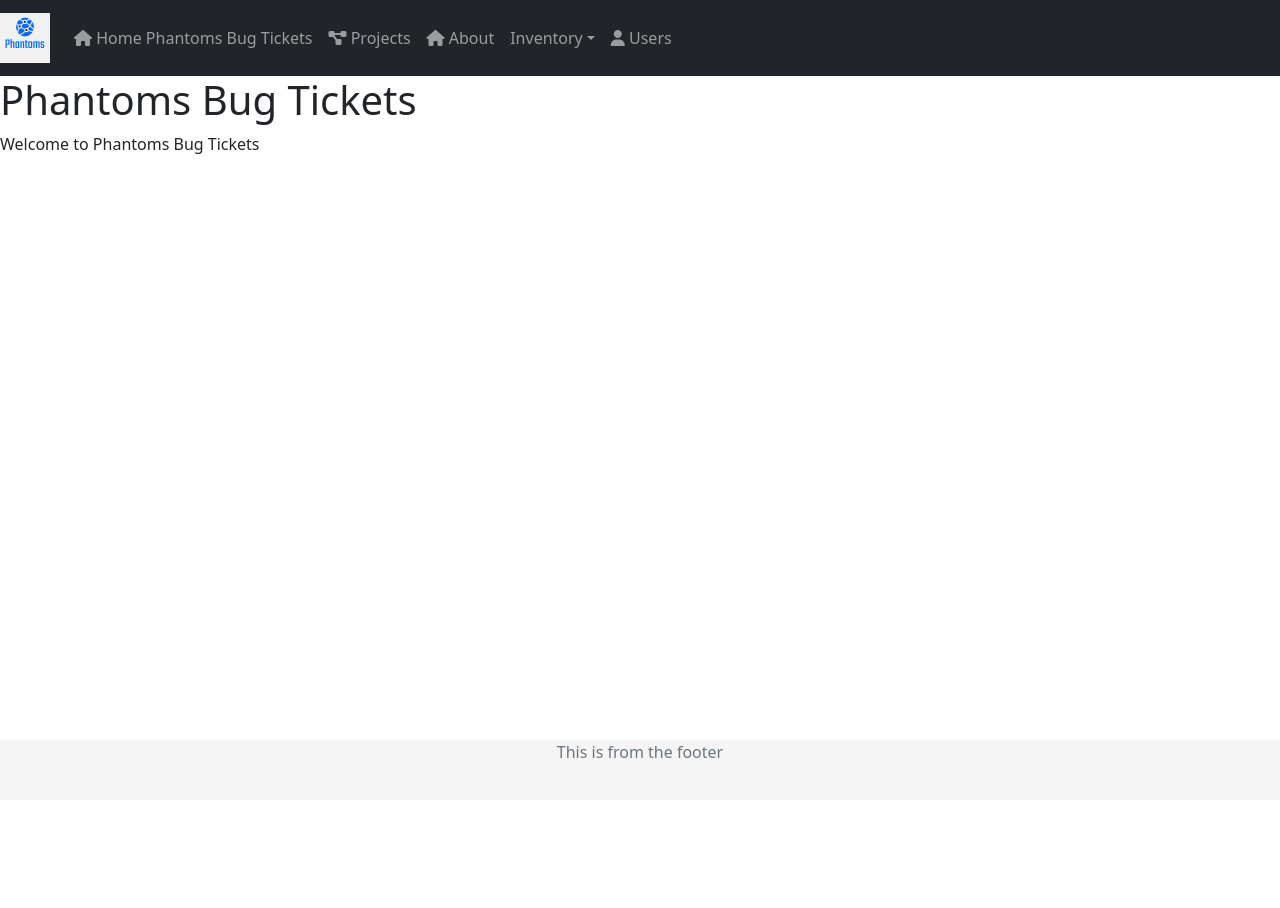
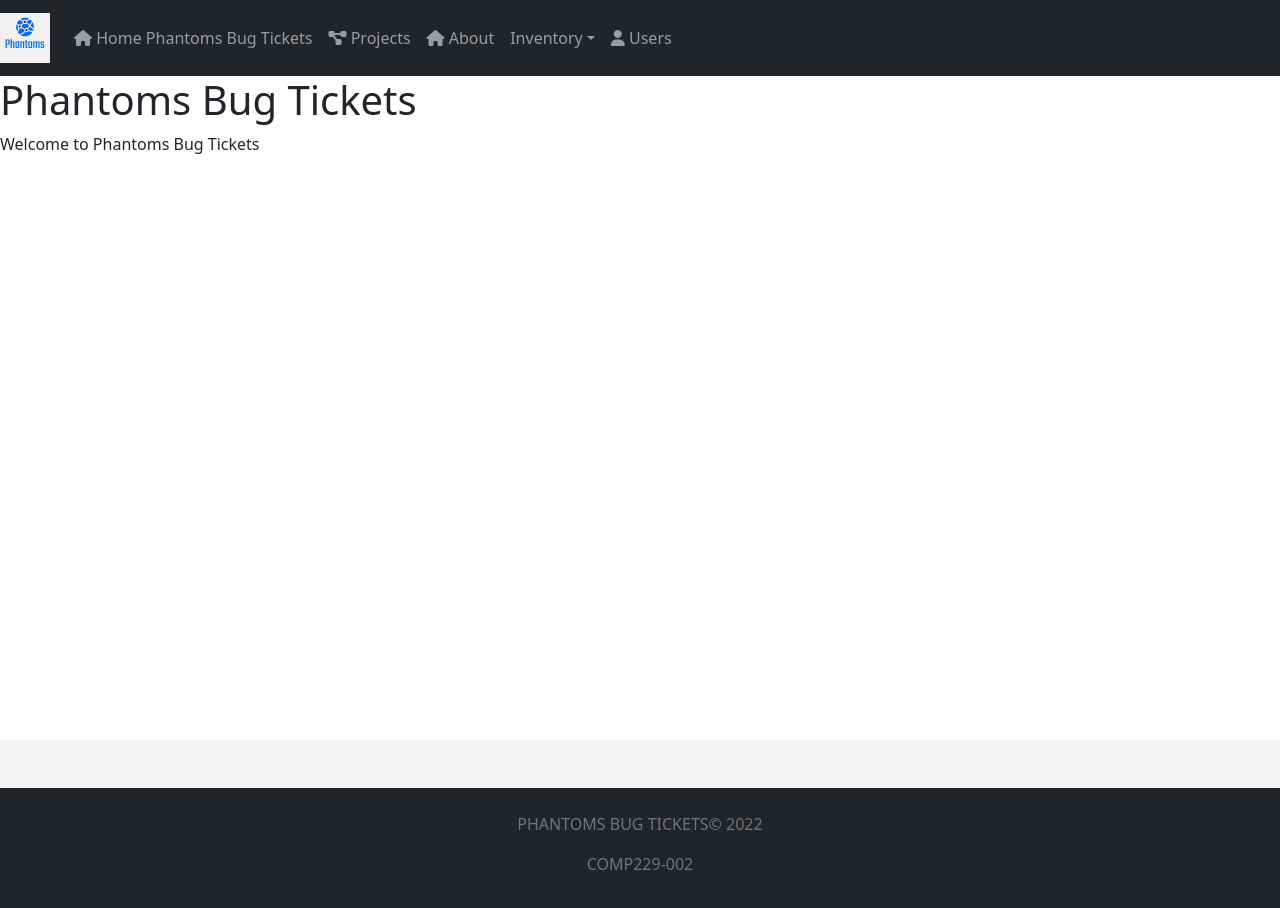
Before and after one commit to AtakanAytar/AngularPhantoms, an Angular app: page / in a window 1280 px wide. Shown: the top 908 px of the page. Before the commit the page ends 800 px from the top, so only its background shows below. Built offline with nearby package versions, Linux system fonts and the light colour scheme.

Commit message:
Landing page with Angular. Footer

```diff
--- a/src/app/components/partials/footer.component.html
+++ b/src/app/components/partials/footer.component.html
@@ -1,17 +1,8 @@
-<br>
-<br>
 <br>
 
 <footer class="footer">
-  <div class="container">
-      <p class="text-muted text-center">This is from the footer</p>
+  <div class="mt-5 p-4 bg-dark text-white text-left">
+      <p class="text-muted text-center">PHANTOMS BUG TICKETS© 2022 </p>
+      <p class="text-muted text-center">COMP229-002 </p>
   </div>
 </footer>
-<!-- <script src="/jquery/dist/jquery.slim.min.js"></script>
-<script src="/bootstrap/dist/js/bootstrap.min.js"></script>
-<script>
-  var getTitle = "<%= title %>";
-</script>
-<script src="/javascripts/app.js"></script>
-</body>
-</html> -->
```
